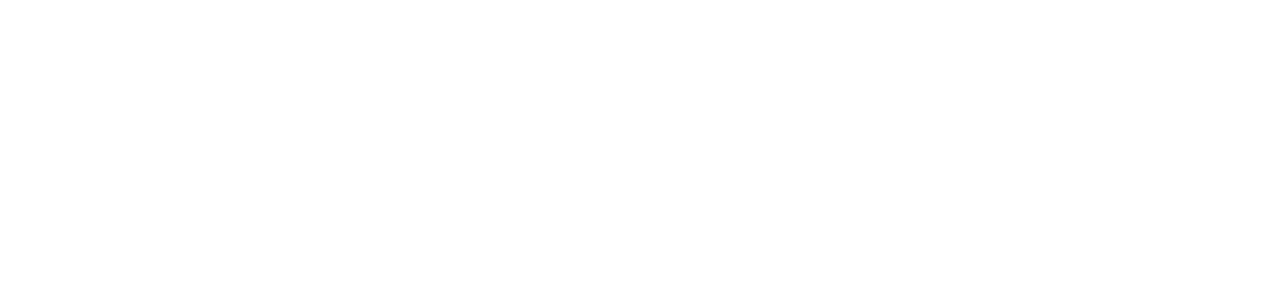
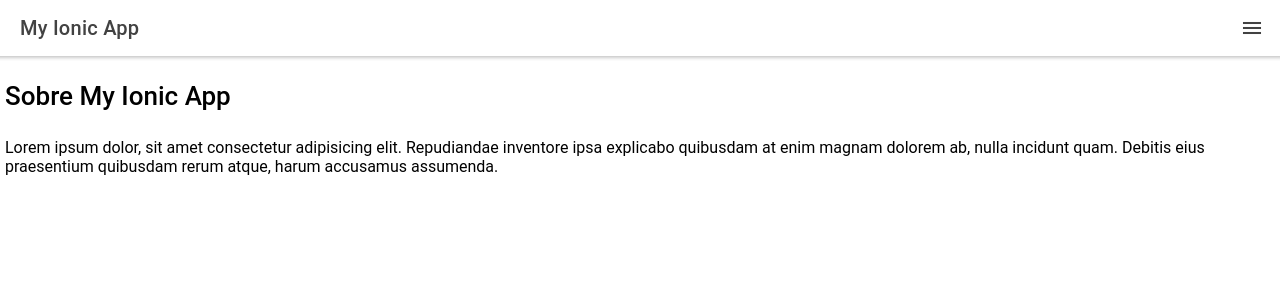
Before and after one commit to ppena77/ionic-react-ejercicio-peliculas, a React (Create React App) app: page /about in a window 1280 px wide. Shown: the top 300 px of the page. Built offline with nearby package versions, Linux system fonts and the light colour scheme.

Commit message:
Creater About Page

```diff
--- a/src/App.tsx
+++ b/src/App.tsx
@@ -1,9 +1,11 @@
 import { Redirect, Route } from 'react-router-dom';
 import { IonApp, IonRouterOutlet, setupIonicReact } from '@ionic/react';
 import { IonReactRouter } from '@ionic/react-router';
+
 import Home from './pages/Home';
 import Navigation from './components/Navigation';
 import Pelicula from './pages/Pelicula';
+import About from './pages/About';
 
 /* Core CSS required for Ionic components to work properly */
 import '@ionic/react/css/core.css';
@@ -38,6 +40,7 @@
         </Route>
 
         <Route path="/pelicula/:id/:title" component={Pelicula} />
+        <Route path="/about" component={About} />
 
         <Route exact path="/menu-test">
           <Navigation />
--- /dev/null
+++ b/src/pages/About.tsx
@@ -0,0 +1,25 @@
+import { IonContent, IonGrid, IonPage, IonRow } from "@ionic/react";
+
+import Navigation from "../components/Navigation";
+import Toolbar from "../components/Toolbar";
+
+const About: React.FC = () => {
+
+    return (
+        <IonPage>
+            <Toolbar />
+            <IonContent>
+                <IonGrid>
+                    <IonRow>
+                        <IonRow>
+                            <h1>Sobre My Ionic App</h1>
+                            <p>Lorem ipsum dolor, sit amet consectetur adipisicing elit. Repudiandae inventore ipsa explicabo quibusdam at enim magnam dolorem ab, nulla incidunt quam. Debitis eius praesentium quibusdam rerum atque, harum accusamus assumenda.</p>
+                        </IonRow>
+                    </IonRow>
+                </IonGrid>
+            </IonContent>
+        </IonPage>
+    )
+};
+
+export default About;
```
